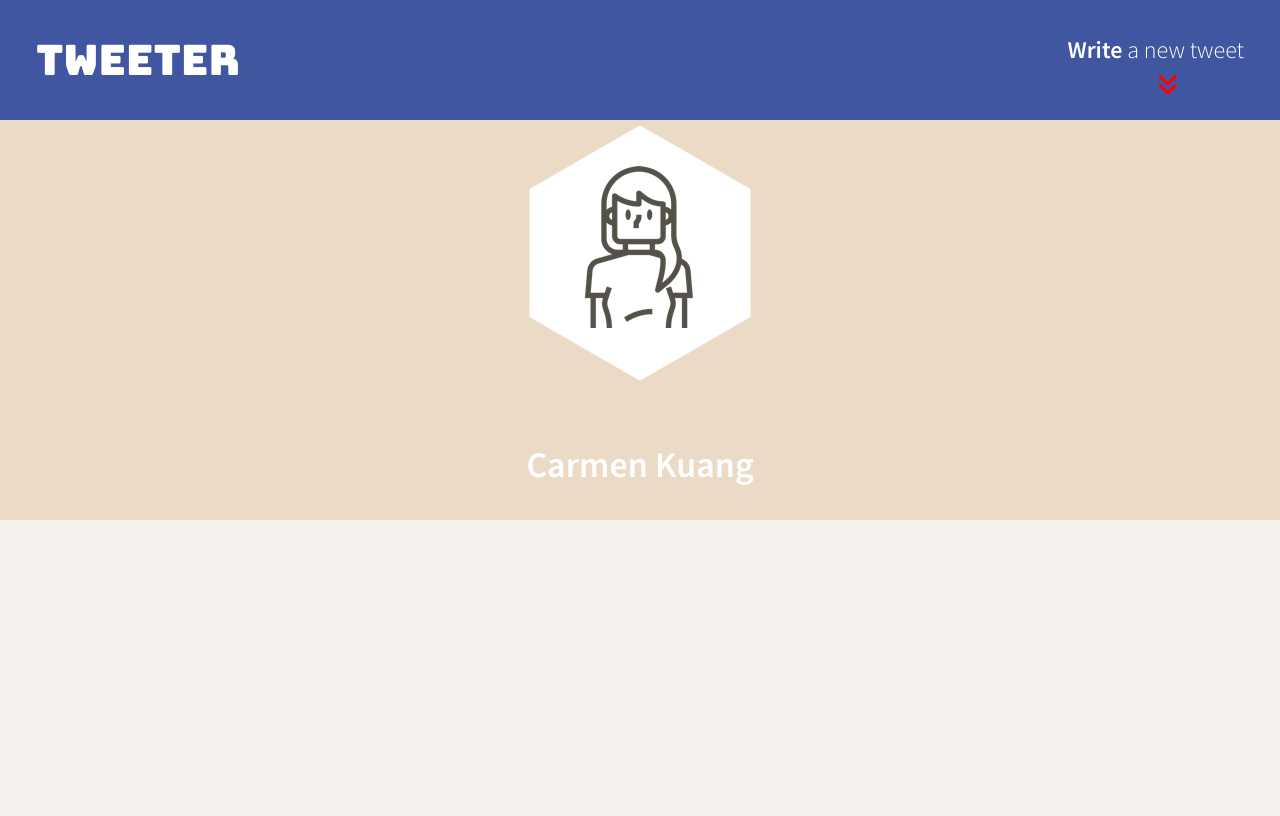
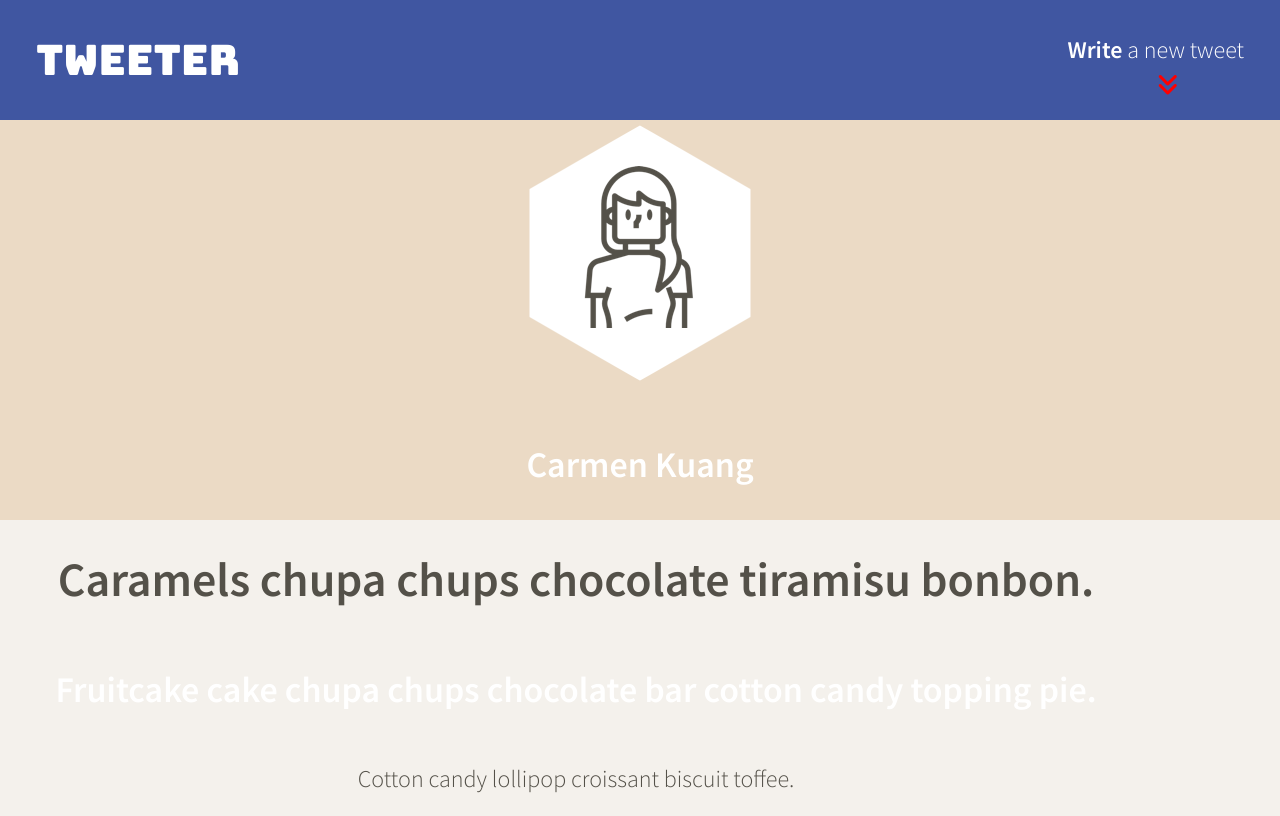
Before and after one commit to carmenkk/tweeter, a website: page public/index.html in a window 1280 px wide. Drawn offline with nearby package versions, Linux system fonts and the light colour scheme.

Commit message:
add some temporary tags to main

```diff
--- a/public/index.html
+++ b/public/index.html
@@ -48,6 +48,10 @@
   </header>
 
     <!-- Page-specific (main) content here -->
-    <main class="container"></main>
+    <main class="container">
+      <h1>Caramels chupa chups chocolate tiramisu bonbon. </h1>
+      <h2>Fruitcake cake chupa chups chocolate bar cotton candy topping pie.</h2>
+      <p>Cotton candy lollipop croissant biscuit toffee.</p>
+    </main>
   </body>
 </html>
--- a/public/styles/layout.css
+++ b/public/styles/layout.css
@@ -25,3 +25,10 @@ body {
 /*
  * Additional CSS can be defined below or in other CSS files, as per instructions
  */
+ main {
+  width: 90%;
+  display: flex;
+  flex-direction: column;
+  align-items: center;
+  background-color: #f4f1ec;
+ }
```
